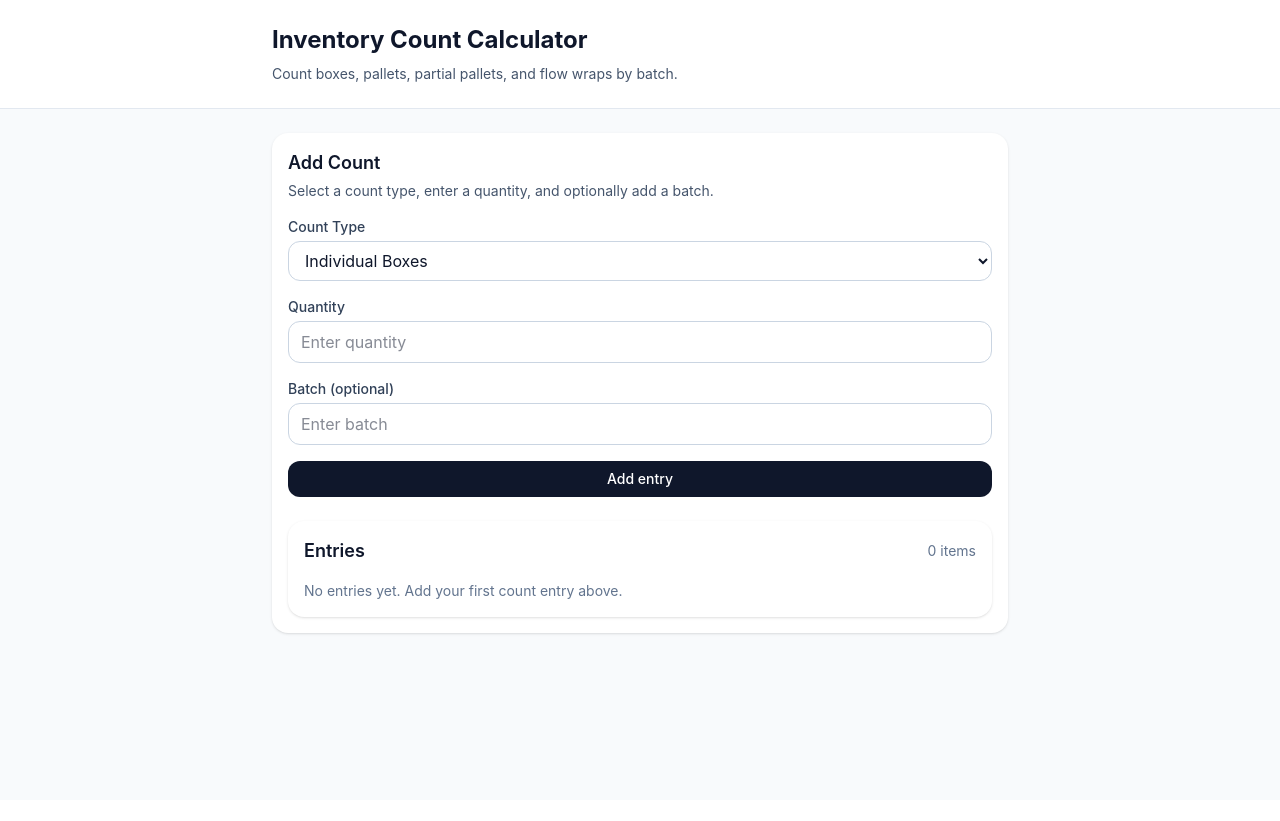
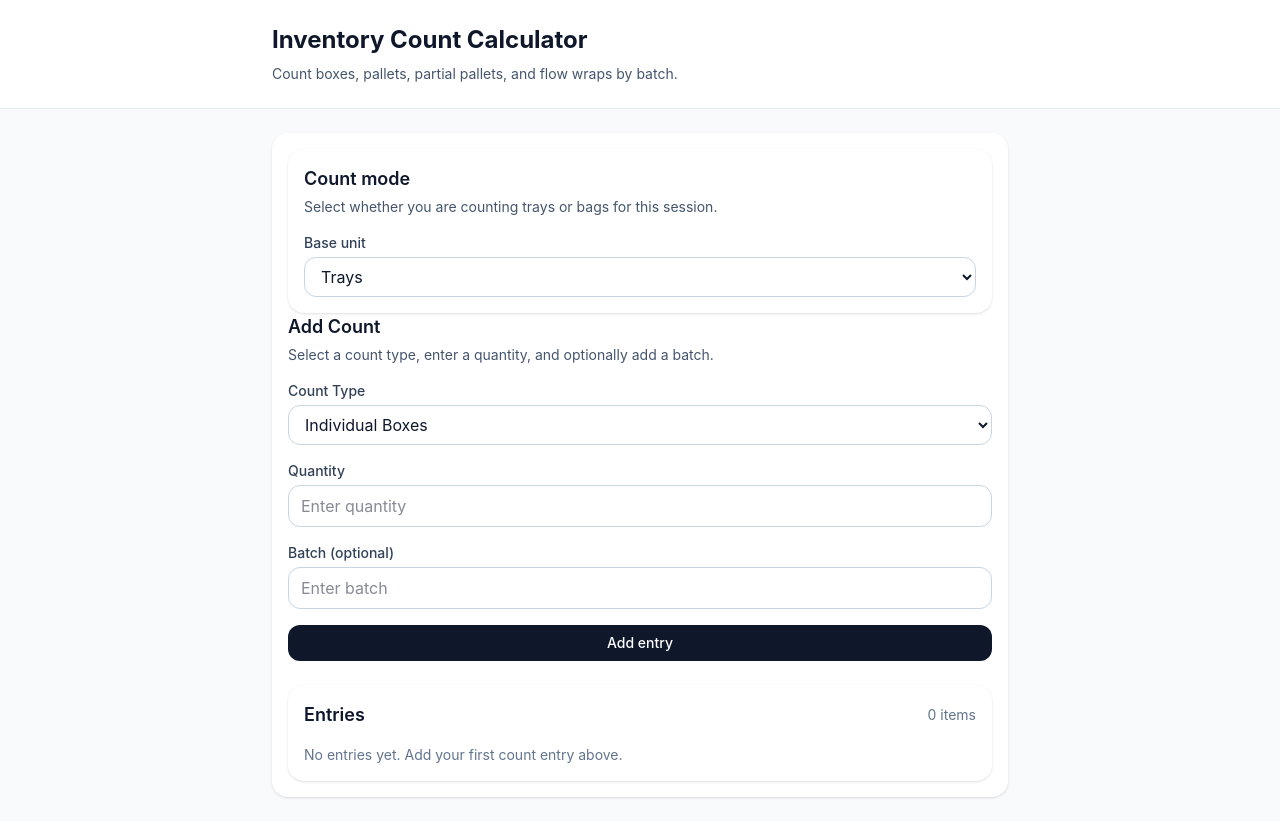
Before and after one commit to luis29dev/material-counter, a React (Vite) app: page / in a window 1280 px wide. Before the commit the page ends 800 px from the top, so only its background shows below. Built offline with nearby package versions, Linux system fonts and the light colour scheme.

Commit message:
feat: add global count mode selector

```diff
--- a/src/App.jsx
+++ b/src/App.jsx
@@ -2,9 +2,11 @@ import { useState } from "react";
 import CountForm from "./components/CountForm";
 import Header from "./components/Header";
 import EntryList from "./components/EntryList";
+import CountModeSelector from "./components/CountModeSelector";
 
 export default function App() {
   const [entries, setEntries] = useState([]);
+  const [countMode, setCountMode] = useState("trays");
 
   function handleAddEntry(newEntry) {
     setEntries((currentEntries) => [newEntry, ...currentEntries]);
@@ -20,6 +22,10 @@ export default function App() {
       <Header />
       <main className="mx-auto max-w-3xl px-4 py-6">
         <section className="rounded-2xl bg-white p-4 shadow-sm">
+          <CountModeSelector
+            countMode={countMode}
+            onChangeCountMode={setCountMode}
+          />
           <CountForm onAddEntry={handleAddEntry} />
           <EntryList entries={entries} onDeleteEntry={handleDeleteEntry} />
         </section>
--- /dev/null
+++ b/src/components/CountModeSelector.jsx
@@ -0,0 +1,29 @@
+export default function CountModeSelector({ countMode, onChangeCountMode }) {
+  return (
+    <section className="rounded-2xl bg-white p-4 shadow-sm">
+      <h2 className="text-lg font-semibold text-slate-900">Count mode</h2>
+      <p className="mt-1 text-sm text-slate-600">
+        Select whether you are counting trays or bags for this session.
+      </p>
+
+      <div className="mt-4">
+        <label
+          htmlFor="countMode"
+          className="mb-1 block text-sm font-medium text-slate-700"
+        >
+          Base unit
+        </label>
+
+        <select
+          id="countMode"
+          value={countMode}
+          onChange={(e) => onChangeCountMode(e.target.value)}
+          className="w-full rounded-xl border border-slate-300 bg-white px-3 py-2 text-slate-900 outline-none focus:border-slate-400"
+        >
+          <option value="trays">Trays</option>
+          <option value="bags">Bags</option>
+        </select>
+      </div>
+    </section>
+  );
+}
```
